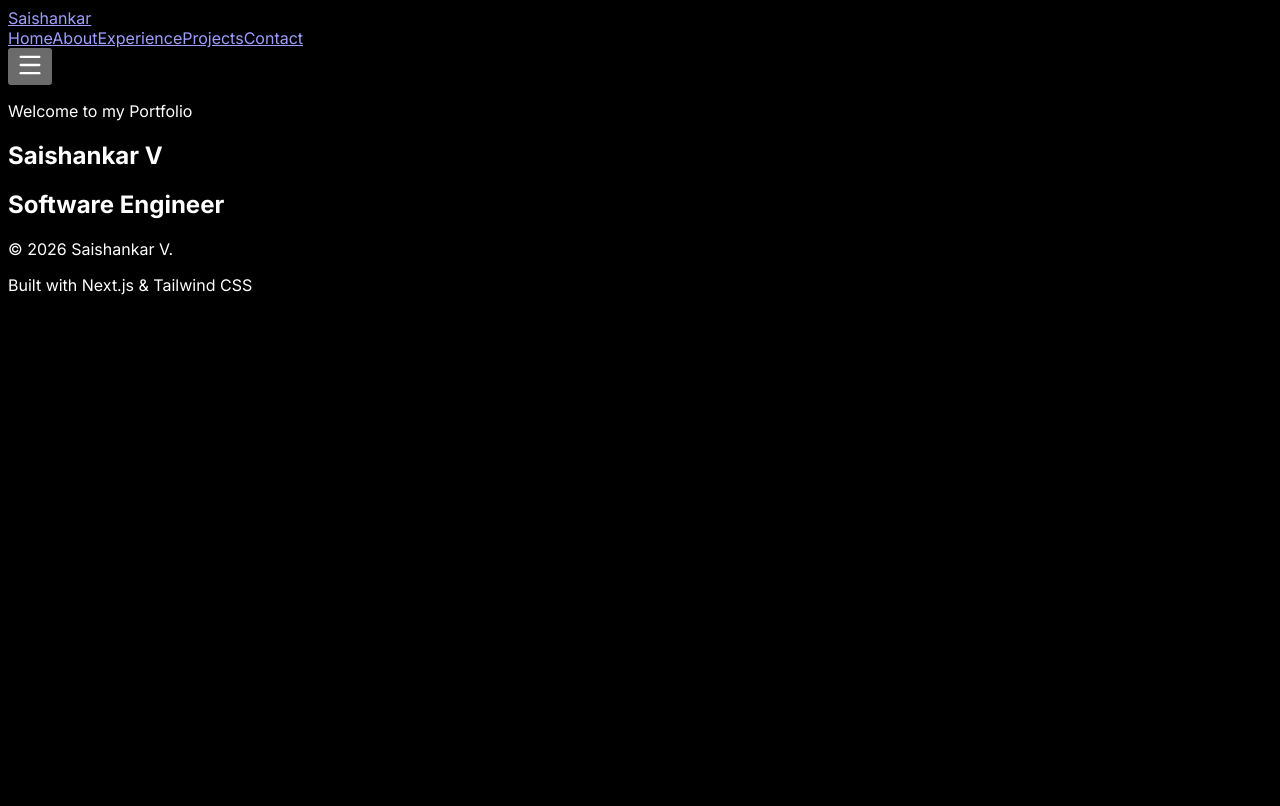
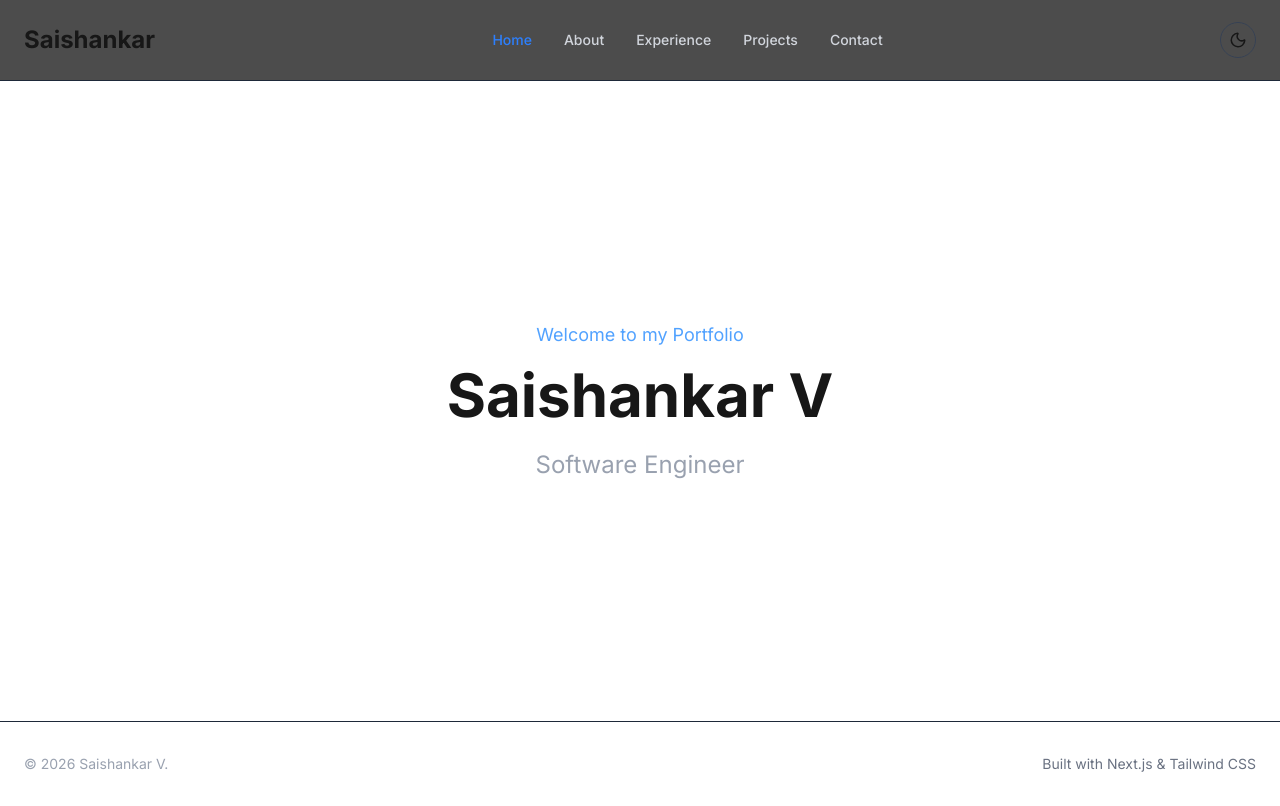
Before and after one commit to saishankar47/portfolio, a Next.js app: page / in a window 1280 px wide. Built offline with nearby package versions, Linux system fonts and the light colour scheme.

Commit message:
Add dark light theme switcher

```diff
--- a/app/globals.css
+++ b/app/globals.css
@@ -1,10 +1,36 @@
+@import "tailwindcss";
+
+:root {
+  --background: #ffffff;
+  --foreground: #171717;
+
+  --card: #f8fafc;
+
+  --border: #e5e7eb;
+}
+
+.dark {
+  --background: #030712;
+
+  --foreground: #ffffff;
+
+  --card: #111827;
+
+  --border: #1f2937;
+}
+
 html {
   scroll-behavior: smooth;
 }
 
 body {
-  background: #000;
-  color: white;
+  background: var(--background);
+
+  color: var(--foreground);
+
+  transition:
+    background .3s ease,
+    color .3s ease;
 }
 
 * {
--- a/app/layout.tsx
+++ b/app/layout.tsx
@@ -53,7 +53,7 @@ export default function RootLayout({
     <html lang="en" suppressHydrationWarning>
       <body className={inter.className}>
         <ThemeProvider>
-          <div className="flex min-h-screen flex-col bg-black text-white">
+          <div className="flex min-h-screen flex-col">
             <Navbar />
 
             <main className="flex-1">{children}</main>
--- /dev/null
+++ b/components/common/ThemeSwitcher.tsx
@@ -0,0 +1,47 @@
+"use client";
+
+import { Moon, Sun } from "lucide-react";
+import { useTheme } from "next-themes";
+import { useEffect, useState } from "react";
+
+export default function ThemeSwitcher() {
+
+    const { theme, setTheme } = useTheme();
+
+    const [mounted, setMounted] = useState(false);
+
+    useEffect(() => {
+        setMounted(true);
+    }, []);
+
+    if (!mounted)
+        return null;
+
+    return (
+
+        <button
+            aria-label="Toggle Theme"
+            onClick={() =>
+                setTheme(theme === "dark" ? "light" : "dark")
+            }
+            className="
+            rounded-full
+            border
+            border-gray-700
+            p-2
+            transition
+            hover:scale-110
+            hover:border-blue-500
+            "
+        >
+
+            {theme === "dark"
+                ? <Sun size={18} />
+                : <Moon size={18} />
+            }
+
+        </button>
+
+    );
+
+}
--- a/components/common/theme-provider.tsx
+++ b/components/common/theme-provider.tsx
@@ -1,21 +1,39 @@
 "use client";
 
 import * as React from "react";
-import { ThemeProvider as NextThemesProvider } from "next-themes";
+
+import { ThemeProvider as NextThemeProvider } from "next-themes";
 
 interface Props {
+
   children: React.ReactNode;
+
 }
 
-export function ThemeProvider({ children }: Props) {
+export function ThemeProvider({
+
+  children,
+
+}: Props) {
+
   return (
-    <NextThemesProvider
+
+    <NextThemeProvider
+
       attribute="class"
-      defaultTheme="dark"
+
+      defaultTheme="system"
+
       enableSystem
+
       disableTransitionOnChange
+
     >
+
       {children}
-    </NextThemesProvider>
+
+    </NextThemeProvider>
+
   );
+
 }
--- a/components/navbar/MobileMenu.tsx
+++ b/components/navbar/MobileMenu.tsx
@@ -2,6 +2,7 @@
 
 import { X } from "lucide-react";
 import NavLinks from "./NavLinks";
+import ThemeSwitcher from "@/components/common/ThemeSwitcher";
 
 interface Props {
   open: boolean;
@@ -16,6 +17,9 @@ export default function MobileMenu({
 
   return (
     <div className="fixed inset-0 z-50 bg-black/90 backdrop-blur-md md:hidden">
+      <div className="flex justify-center py-6">
+        <ThemeSwitcher />
+      </div>
       <div className="flex justify-end p-6">
         <button
           onClick={onClose}
--- a/components/navbar/Navbar.tsx
+++ b/components/navbar/Navbar.tsx
@@ -6,35 +6,72 @@ import { useState } from "react";
 
 import NavLinks from "./NavLinks";
 import MobileMenu from "./MobileMenu";
+import ThemeSwitcher from "@/components/common/ThemeSwitcher";
 
 export default function Navbar() {
   const [open, setOpen] = useState(false);
 
   return (
     <>
-      <header className="sticky top-0 z-40 border-b border-gray-800 bg-black/80 backdrop-blur">
-        <div className="mx-auto flex h-20 max-w-7xl items-center justify-between px-6">
+      <header
+        className="
+sticky
+top-0
+z-40
+border-b
+border-gray-800
+bg-black/70
+backdrop-blur-lg
+"
+      >
+
+        <div
+          className="
+mx-auto
+flex
+h-20
+max-w-7xl
+items-center
+justify-between
+px-6
+"
+        >
 
           <Link
             href="/"
-            className="text-2xl font-bold tracking-wide"
+            className="text-2xl font-bold"
           >
+
             Saishankar
+
           </Link>
 
           <nav className="hidden items-center gap-8 md:flex">
+
             <NavLinks />
+
           </nav>
 
-          <button
-            className="md:hidden"
-            onClick={() => setOpen(true)}
-            aria-label="Open menu"
-          >
-            <Menu size={28} />
-          </button>
+          <div className="flex items-center gap-4">
+
+            <ThemeSwitcher />
+
+            <button
+
+              className="md:hidden"
+
+              onClick={() => setOpen(true)}
+
+            >
+
+              <Menu />
+
+            </button>
+
+          </div>
 
         </div>
+
       </header>
 
       <MobileMenu
```
